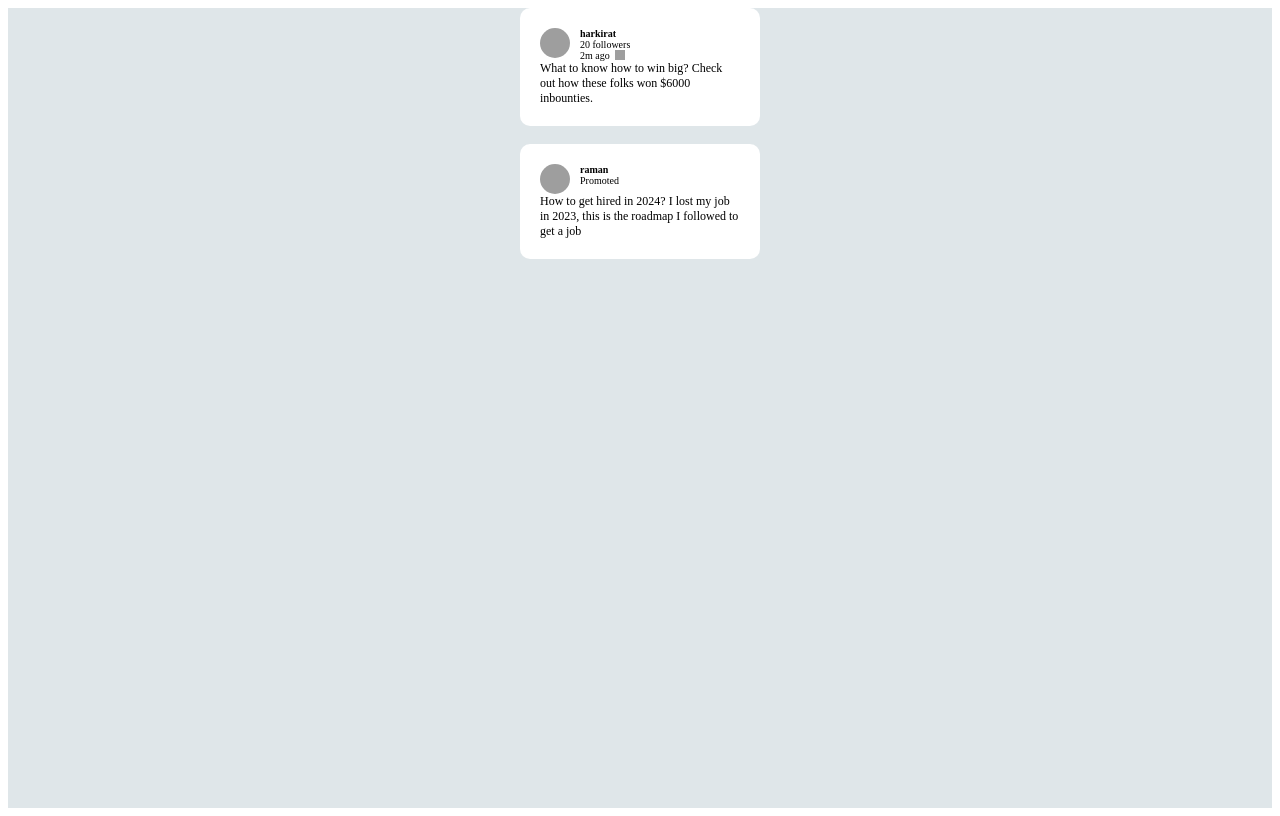
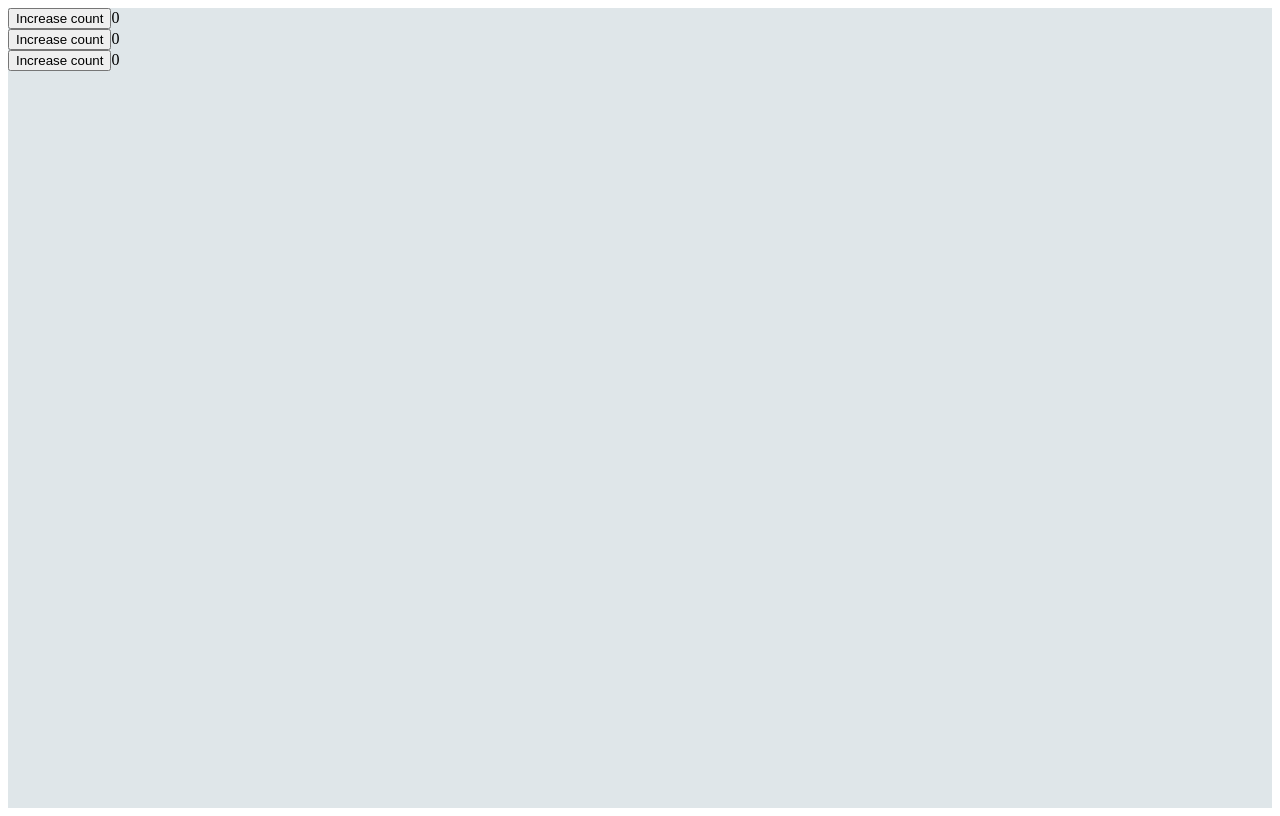
Before and after one commit to rushikeshsanap1512/Full-Stack-Developer, a React (Vite) app in the folder harkirat-singh-cohort-3.0/week-09/week-9-react-offline-part-one/week-9-offline-project/: page / in a window 1280 px wide. Built offline with nearby package versions, Linux system fonts and the light colour scheme; grey boxes are pictures that could not be loaded.

Commit message:
learn and practise useState with notification counter

```diff
--- a/harkirat-singh-cohort-3.0/week-09/week-9-react-offline-part-one/week-9-offline-project/src/App.jsx
+++ b/harkirat-singh-cohort-3.0/week-09/week-9-react-offline-part-one/week-9-offline-project/src/App.jsx
@@ -1,81 +1,29 @@
+// notification count code
+import { useState } from "react";
 
-// Basic react starting code, Conditional rendering, Props :
 function App() {
   return (
     <div style={{ background: "#dfe6e9", height: "100vh" }}>
-      <div style={{ display: "flex", justifyContent: "center" }}>
-        <div>
-          <div>
-            <PostComponent
-              name={"harkirat"}
-              subtitle={"20 followers"}
-              time={"2m ago"}
-              image={
-                "https://encrypted-tbn0.gstatic.com/images?q=tbn:ANd9GcTt5KU4VBx2aIvtVgLp5NfjoWU3Xj3phhaRQmI7pPQrhA&s=10"
-              }
-              description={
-                "What to know how to win big? Check out how these folks won $6000 inbounties."
-              }
-            />
-            <br />
-          </div>
-          <div>
-            <PostComponent
-              name={"raman"}
-              subtitle={"Promoted"}
-              image={
-                "https://encrypted-tbn0.gstatic.com/images?q=tbn:ANd9GcTt5KU4VBx2aIvtVgLp5NfjoWU3Xj3phhaRQmI7pPQrhA&s=10"
-              }
-              description={
-                "How to get hired in 2024? I lost my job in 2023, this is the roadmap I followed to get a job"
-              }
-            />
-            <br />
-          </div>
-        </div>
-      </div>
+      <ToggleMessage />
+      <ToggleMessage />
+      <ToggleMessage />
     </div>
   );
 }
 
-const style = {
-  width: 200,
-  backgroundColor: "white",
-  borderRadius: 10,
-  borderColor: "gray",
-  borderWidth: 1,
-  padding: 20
+const ToggleMessage = () => {
+  let [notificationCount, setNotificationCount] = useState(0);
+
+  function increment() {
+    setNotificationCount((notificationCount = notificationCount + 1));
+  }
+
+  return (
+    <div>
+      <button onClick={increment}>Increase count</button>
+      {notificationCount}
+    </div>
+  );
 };
 
-function PostComponent({ name, subtitle, time, image, description }) {
-  return (
-    <div style={style}>
-      <div style={{ display: "flex" }}>
-        <img
-          src={image}
-          style={{
-            width: 30,
-            height: 30,
-            borderRadius: 20,
-          }}
-        />
-        <div style={{ fontSize: 10, marginLeft: 10 }}>
-          <b>{name}</b>
-          <div>{subtitle}</div>
-          {time !== undefined && (
-            <div style={{ display: "flex" }}>
-              <div>{time}</div>
-              <img
-                src="https://encrypted-tbn0.gstatic.com/images?q=tbn:ANd9GcTTe4TCC8NOZIt3cFFIDnm0cvoHOlWTlgWvLWZVRg8FXg&s=10"
-                style={{ width: 10, height: 10, marginLeft: 5 }}
-              />
-            </div>
-          )}
-        </div>
-      </div>
-      <div style={{ fontSize: 12 }}>{description}</div>
-    </div>
-  );
-}
-
 export default App;
```
